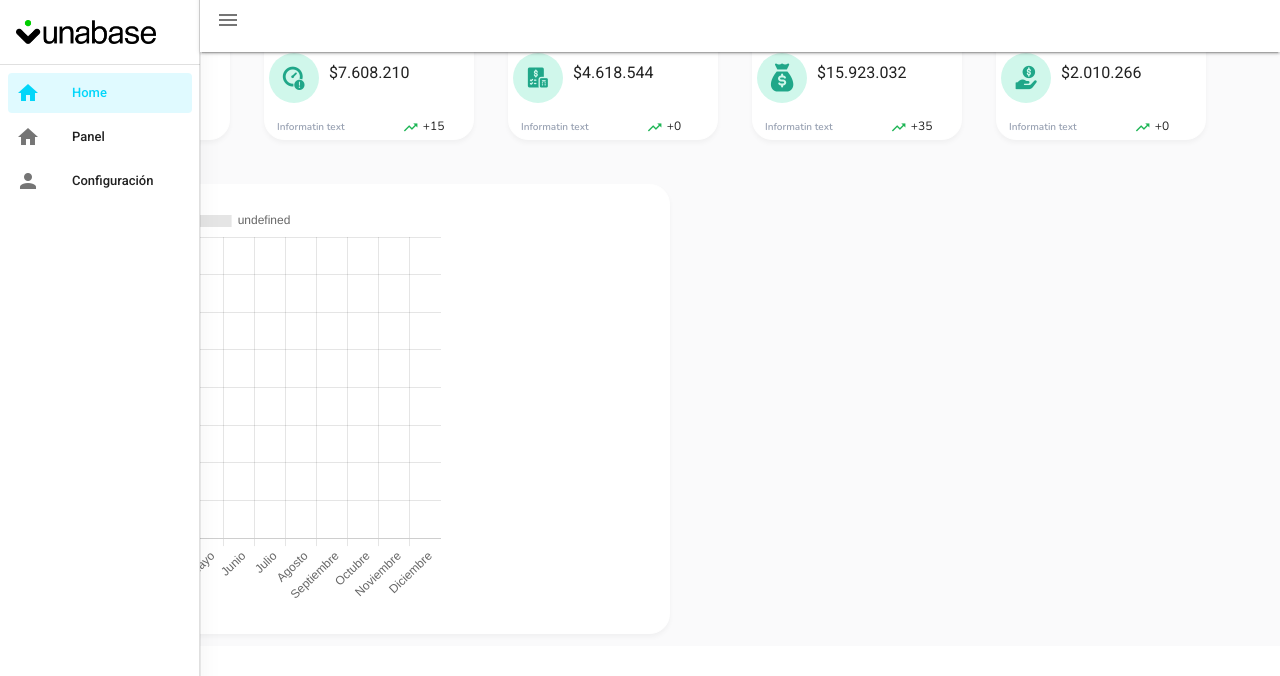
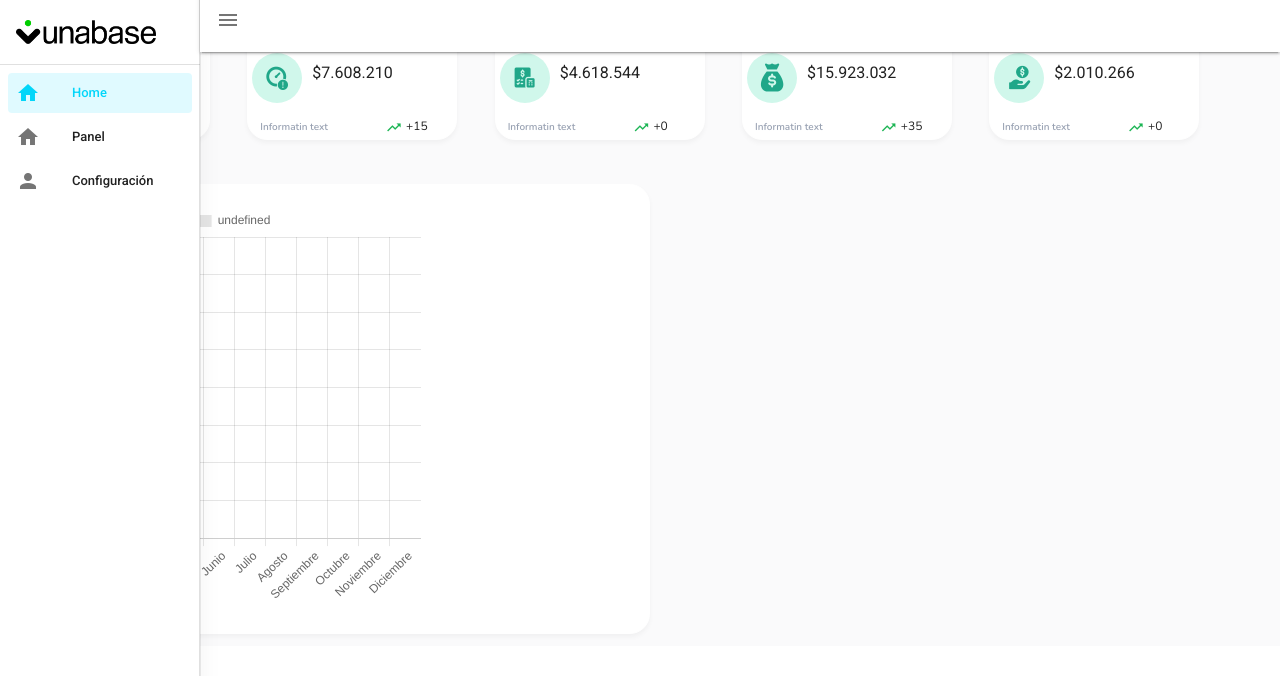
Before and after one commit to unabasesys/panel-gerencial-vue, a Vue app: page /dashboard in a window 1280 px wide. Shown: the top 676 px of the page. Built offline with nearby package versions, Linux system fonts and the light colour scheme; some icons are missing.

Commit message:
asddasssss

```diff
--- a/src/components/Dashboard.vue
+++ b/src/components/Dashboard.vue
@@ -3,7 +3,7 @@
     <Aside :username="username" v-if="activeAside"/>
     <Navbar v-if="activeNav"/>
 
-    <div class="content no-collapsed ml-5">
+    <div id="container" :class="classcontainer">
       <v-row style="padding-top: 20px">
         <v-col
           cols="2"
@@ -100,6 +100,7 @@ export default {
       username: this.$route.params.username,
       activeAside: true,
       activeNav: true,
+      classcontainer: 'content no-collapsed',
       indicadores: [
         {
           name: "Cotizaciones por aprobar",
@@ -155,8 +156,9 @@ export default {
     if(is === 'v3'){
       this.activeAside = false
       this.activeNav = false
+      debugger
+      this.classcontainer = this.classcontainer.split(' ')[0]
     }
-    debugger
   }
 };
 </script>
--- a/src/components/DataPanel.vue
+++ b/src/components/DataPanel.vue
@@ -8,7 +8,7 @@
       <Aside :username="username" />
 
       <Navbar />
-      <div class="content no-collapsed">
+      <div id="container" class="content no-collapsed">
         <v-row>
           <v-col cols="3">
             <SelectOption @getEmpresaSelect="getNegocios" ref="selectOption"/>
```
